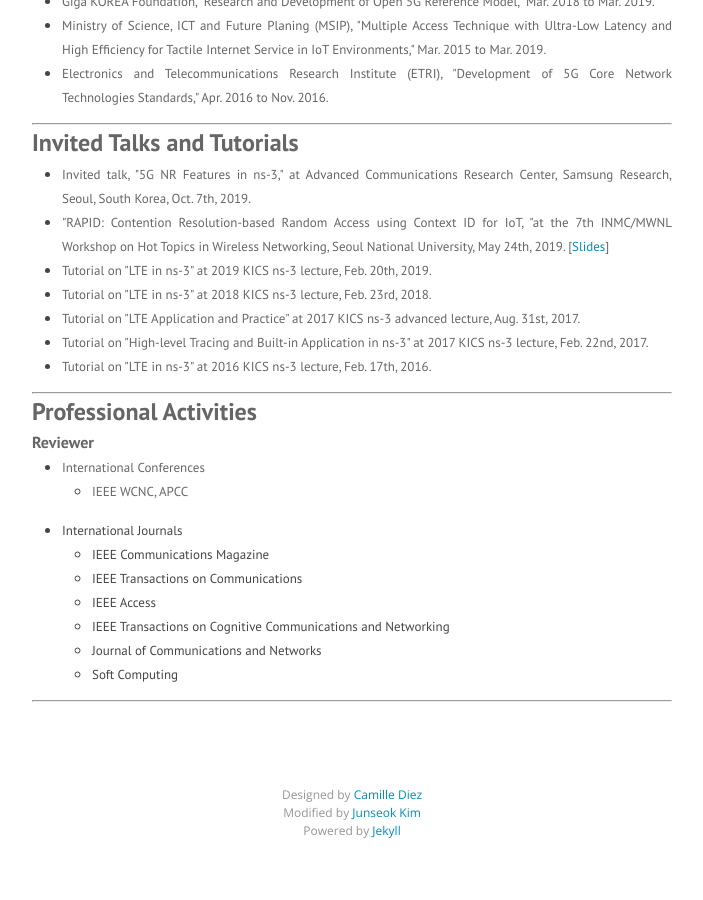
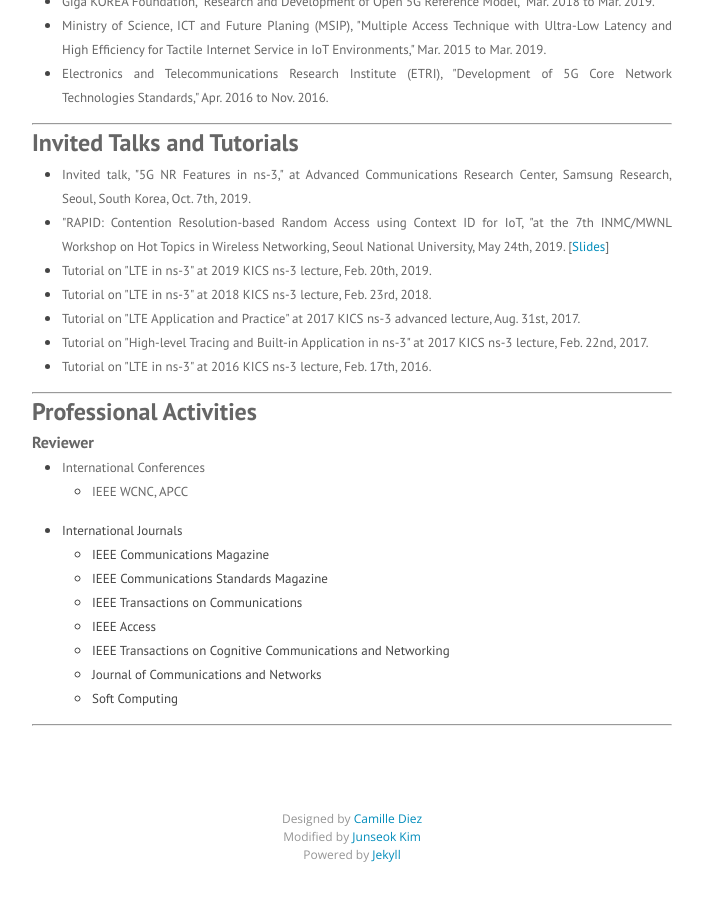
Before and after one commit to Kim-Junseok/kim-junseok.github.io, a Jekyll site: the page built from about.md, in a window 1280 px wide and 900 px high, scrolled down 2963 px. Shown: the whole window, without its empty margins (288-991 px from the left). Built offline with Jekyll 4.4.1, drawn with Linux system fonts in a browser that asks for light colours; nearby versions of some CDN libraries; before the commit the page ends 3839 px from its top, so only the background shows below that.

Commit message:
Update about

```diff
--- a/_layouts/page.html
+++ b/_layouts/page.html
@@ -1,6 +1,7 @@
 ---
 layout: default
 ---
+
 <div class="post">
 
   <header class="post-header">
--- a/about.md
+++ b/about.md
@@ -3,7 +3,6 @@ layout: page
 title: About
 permalink: /about/
 ---
-
 <div>
 <div><strong><font color="#666666"><font size="5">Profile </font><font size="3">[<a href="https://www.dropbox.com/s/zdnd7me7hdo4psq/CV_Junseok_Kim.pdf?dl=0" target="_blank">CV</a>]</font></font></strong></div>
 <ul><li><font color="#666666" size="2">Ph.D. Candidate</font></li>
@@ -119,6 +118,7 @@ permalink: /about/
 <ul><li><span style="color:rgb(102,102,102);background-color:transparent"><font size="2">IEEE WCNC, APCC</font></span></li></ul>
 <li><font size="2">International Journals</font></li>
 <ul><li><font size="2">IEEE Communications Magazine</font></li>
+<li><font size="2">IEEE Communications Standards Magazine</font></li>
 <li><font size="2">IEEE Transactions on Communications</font></li>
 <li><font size="2">IEEE Access</font></li>
 <li><font size="2">IEEE Transactions on Cognitive Communications and Networking</font></li>
```
